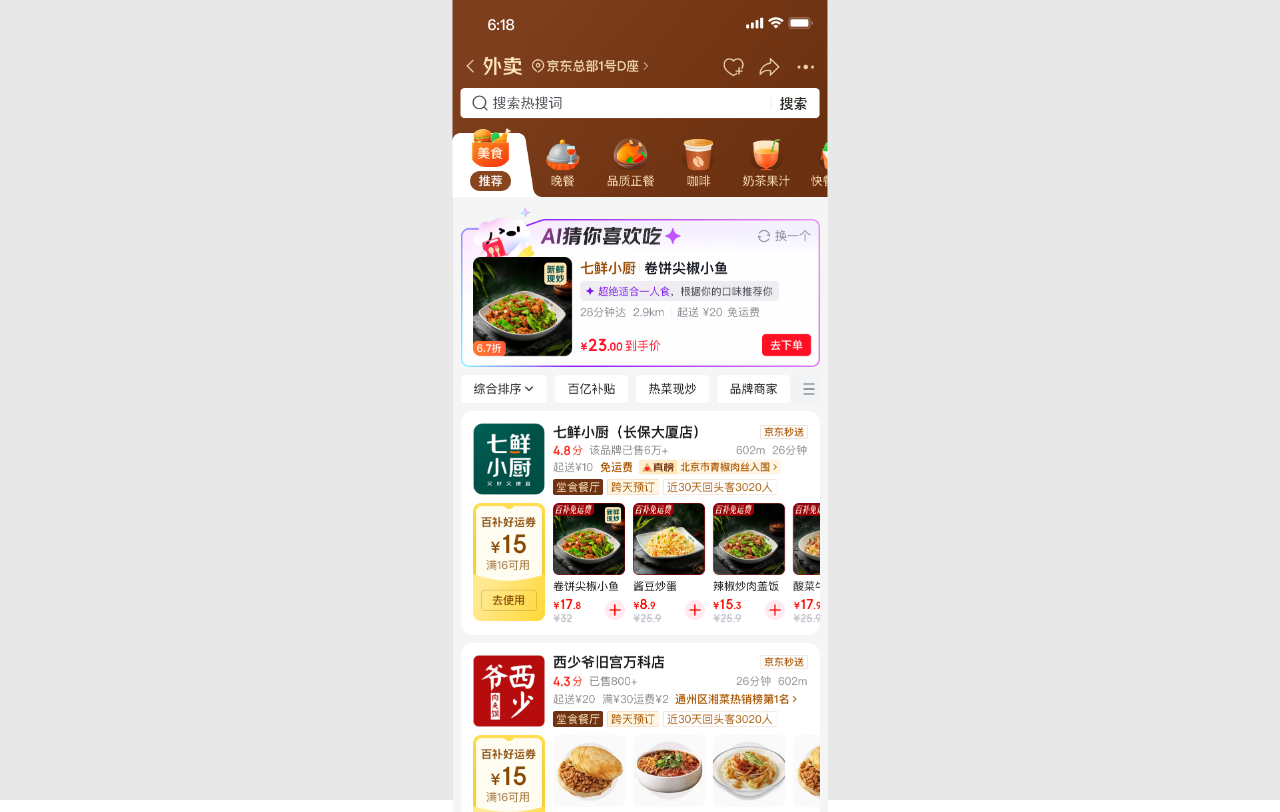
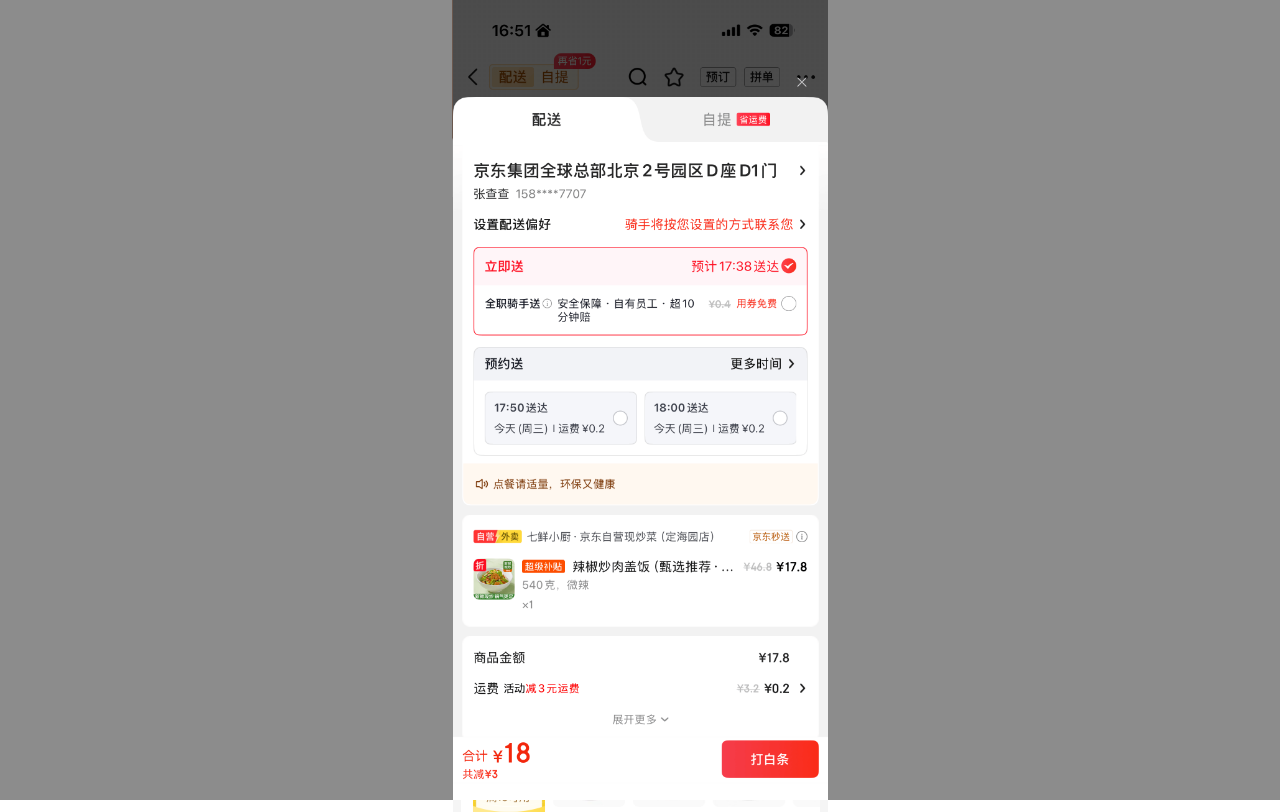
Before and after one commit to ayscr0425-hub/jds-task, a React (Vite) app: page / in a window 1280 px wide. Both pictures are taken after a click on the element 786 px from the left and 350 px from the top of the page. Built offline with nearby package versions, Linux system fonts and the light colour scheme.

Commit message:
feat:修复问题

```diff
--- a/src/components/AiGuessFoodCard.jsx
+++ b/src/components/AiGuessFoodCard.jsx
@@ -4,7 +4,7 @@
 import cardImage3 from '@/assets/images/卡片3.png';
 import loadingGif from '@/assets/loading.gif';
 
-function AiGuessFoodCard({ onCard3Click }) {
+function AiGuessFoodCard({ onCard3Click, onOrderClick }) {
   const [cardIndex, setCardIndex] = useState(0);
   const [loading, setLoading] = useState(false);
 
@@ -25,8 +25,7 @@
   };
 
   const handleOrder = () => {
-    // 待后续补充：跳转到购物车页面
-    alert('跳转至购物车页面（待实现）');
+    onOrderClick?.();
   };
 
   return (
--- a/src/pages/ai-eat/AiEatWhatPage.jsx
+++ b/src/pages/ai-eat/AiEatWhatPage.jsx
@@ -107,7 +107,7 @@
   );
 }
 
-function AiEatWhatPage({ visible, onClose }) {
+function AiEatWhatPage({ visible, onClose, initialView = 'dialog' }) {
   const [stage, setStage] = useState(0);
   const [route, setRoute] = useState(null);
   // view: 'dialog' | 'addCart1' | 'addCart2' | 'jump1' | 'checkout'
@@ -144,7 +144,7 @@
     if (!visible) return;
     setStage(0);
     setRoute(null);
-    setView('dialog');
+    setView(initialView);
     setBottomType('default');
     nextIdRef.current = 0;
     setRounds([{ id: nextIdRef.current++, step: 0, type: 'default' }]);
@@ -189,7 +189,7 @@
   if (view !== 'dialog') {
     return (
       <div className="fixed inset-0 z-[150] flex justify-center bg-black/40" data-ai-alt="AI吃啥弹出页">
-        <div className="absolute inset-0" onClick={() => setView('dialog')} data-ai-alt="背景遮罩" />
+        <div className="absolute inset-0" onClick={onClose} data-ai-alt="背景遮罩" />
         <div
           className="relative z-10 bg-[#F4F5F7] overflow-y-auto scrollbar-hide"
           style={{ width: pageWidth, minHeight: pageMinHeight, maxHeight: '100vh' }}
--- a/src/pages/home-flash/components/ContentArea.jsx
+++ b/src/pages/home-flash/components/ContentArea.jsx
@@ -10,6 +10,7 @@
   const [showFloatingCard, setShowFloatingCard] = useState(false);
   const [showAiChat, setShowAiChat] = useState(false);
   const [aiChatKey, setAiChatKey] = useState(0);
+  const [aiChatInitialView, setAiChatInitialView] = useState('dialog');
   const scrollRef = useRef(null);
 
   useEffect(() => {
@@ -51,7 +52,10 @@
         <div style={{ height: topHeight }} />
 
         {/* AI猜你喜欢吃 module */}
-        <AiGuessFoodCard onCard3Click={() => { setAiChatKey(prev => prev + 1); setShowAiChat(true); }} />
+        <AiGuessFoodCard
+          onCard3Click={() => { setAiChatKey(prev => prev + 1); setAiChatInitialView('dialog'); setShowAiChat(true); }}
+          onOrderClick={() => { setAiChatKey(prev => prev + 1); setAiChatInitialView('checkout'); setShowAiChat(true); }}
+        />
 
         {/* Filter + Merchant list static image */}
         <div className="px-[8px]">
@@ -70,6 +74,7 @@
         key={aiChatKey}
         visible={showAiChat}
         onClose={() => setShowAiChat(false)}
+        initialView={aiChatInitialView}
       />
     </>
   );
```
